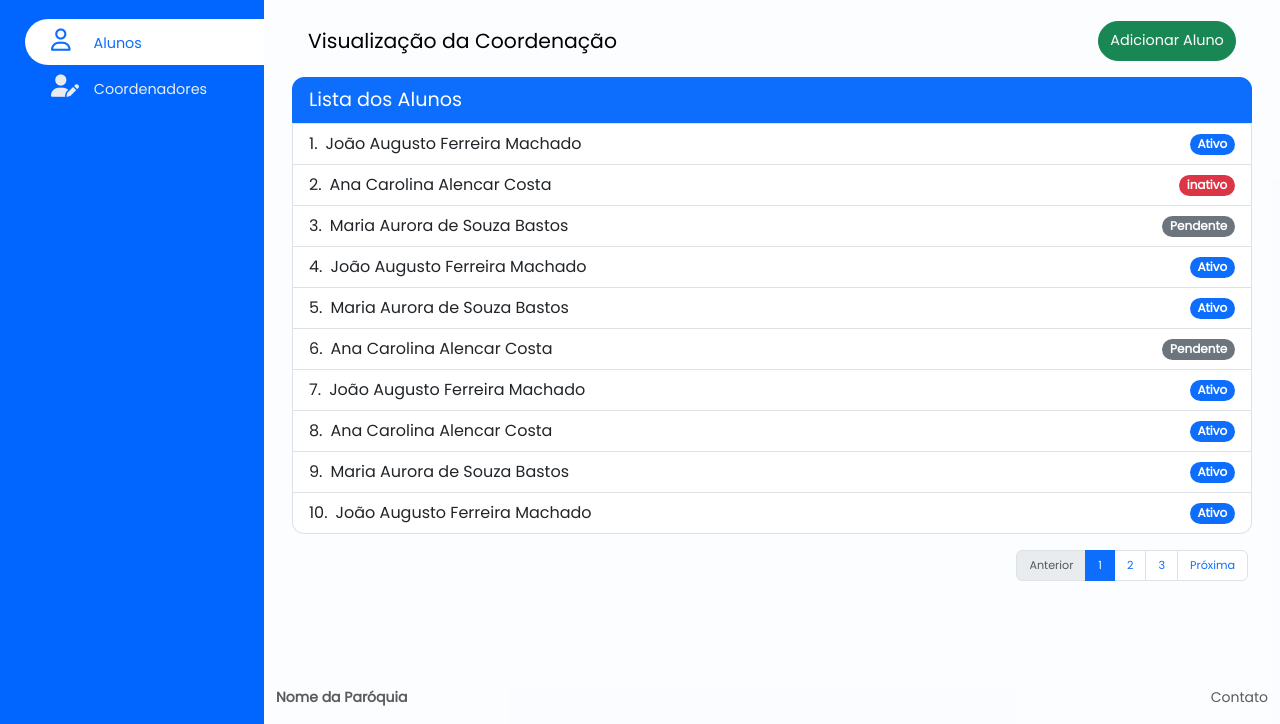
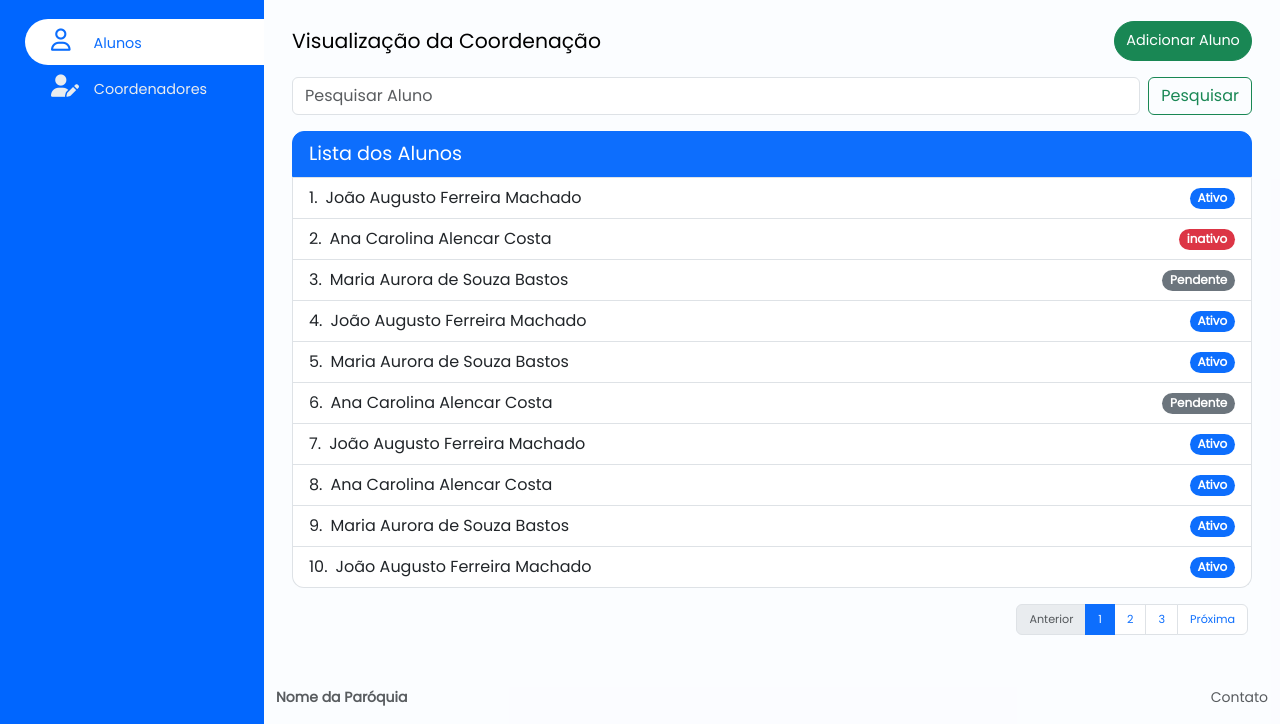
Before and after one commit to EstevesOtavio/ChurchScreens, a plain HTML site: page Dashboard/index.html in a window 1280 px wide. Shown: the part 76-800 px from the top of the page. Drawn offline with nearby package versions, Linux system fonts and the light colour scheme.

Commit message:
Customizing Dashboard Layout

```diff
--- a/Dashboard/css/style.css
+++ b/Dashboard/css/style.css
@@ -178,6 +178,12 @@ a.sidebar-link {
     padding: .50rem .70rem;
 }
 
+/* Navbar - Search */
+
+.search {
+    background: none !important;
+}
+
 /* List */
 
 .list {
--- a/Dashboard/index.html
+++ b/Dashboard/index.html
@@ -57,9 +57,16 @@
             </nav>
             <main class="content px-3 py-2">
                 <div class="container-fluid">
-                    <div class="m-3 title-coordenacao">
+                    <div class="mb-3 mt-3 title-coordenacao">
                         <h4 class="mb-0">Visualização da Coordenação</h4>
                         <button class="btn btn-success btn-sm rounded-pill">Adicionar Aluno</button>
+                    </div>
+                    <div class="container-fluid mb-3 p-0">
+                        <form class="d-flex w-100" role="search">
+                            <input class="form-control me-2" name="search-input" placeholder="Pesquisar Aluno"
+                                aria-label="Search">
+                            <button class="btn btn-outline-success" type="submit">Pesquisar</button>
+                        </form>
                     </div>
                     <div class="list-group list">
                         <button type="button" class="list-group-item list-group-item-action active list-title"
```
Also changed, not shown: Login/index.html (+0 -1 lines), index.html (deleted, +0 -11 lines).
